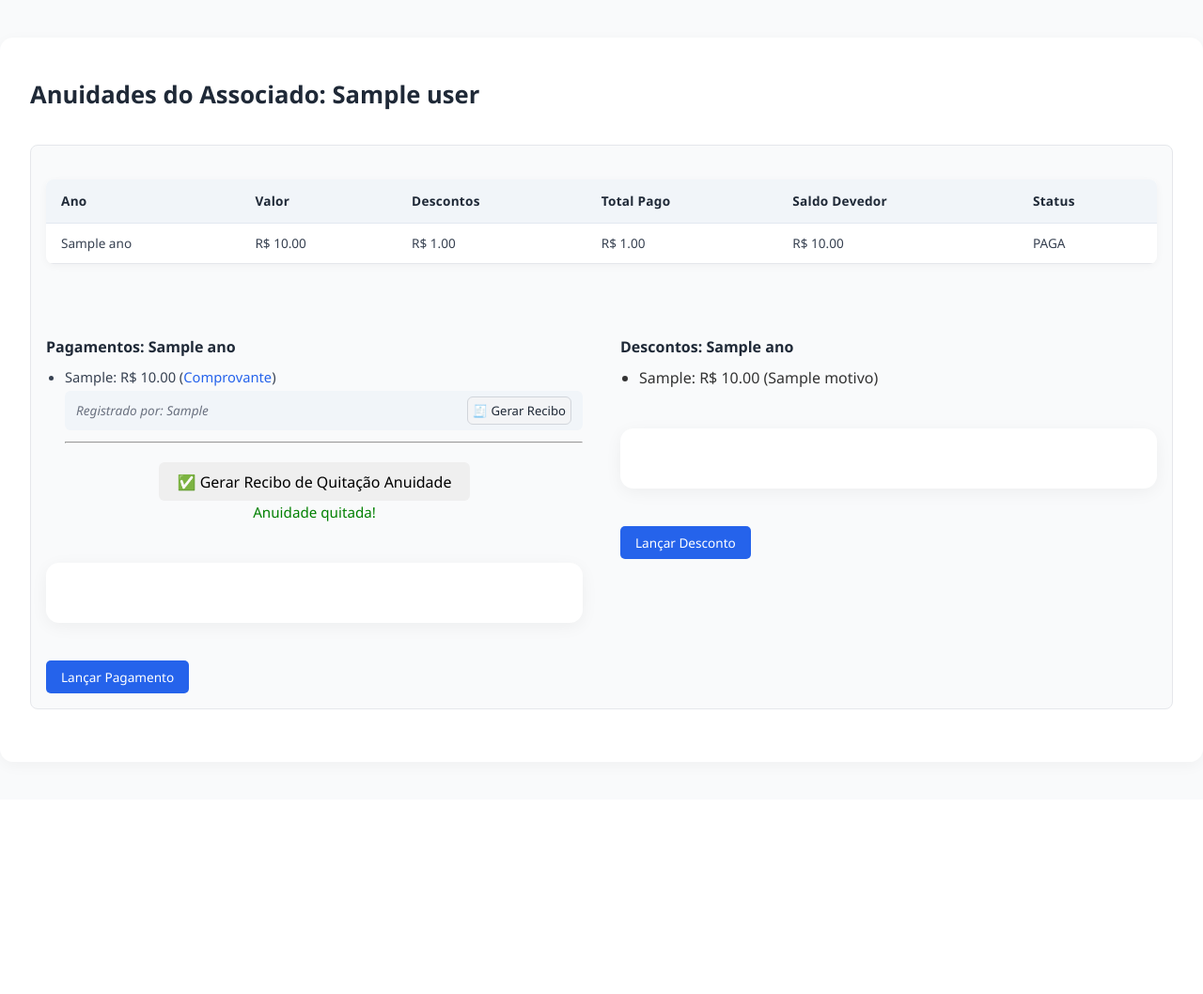
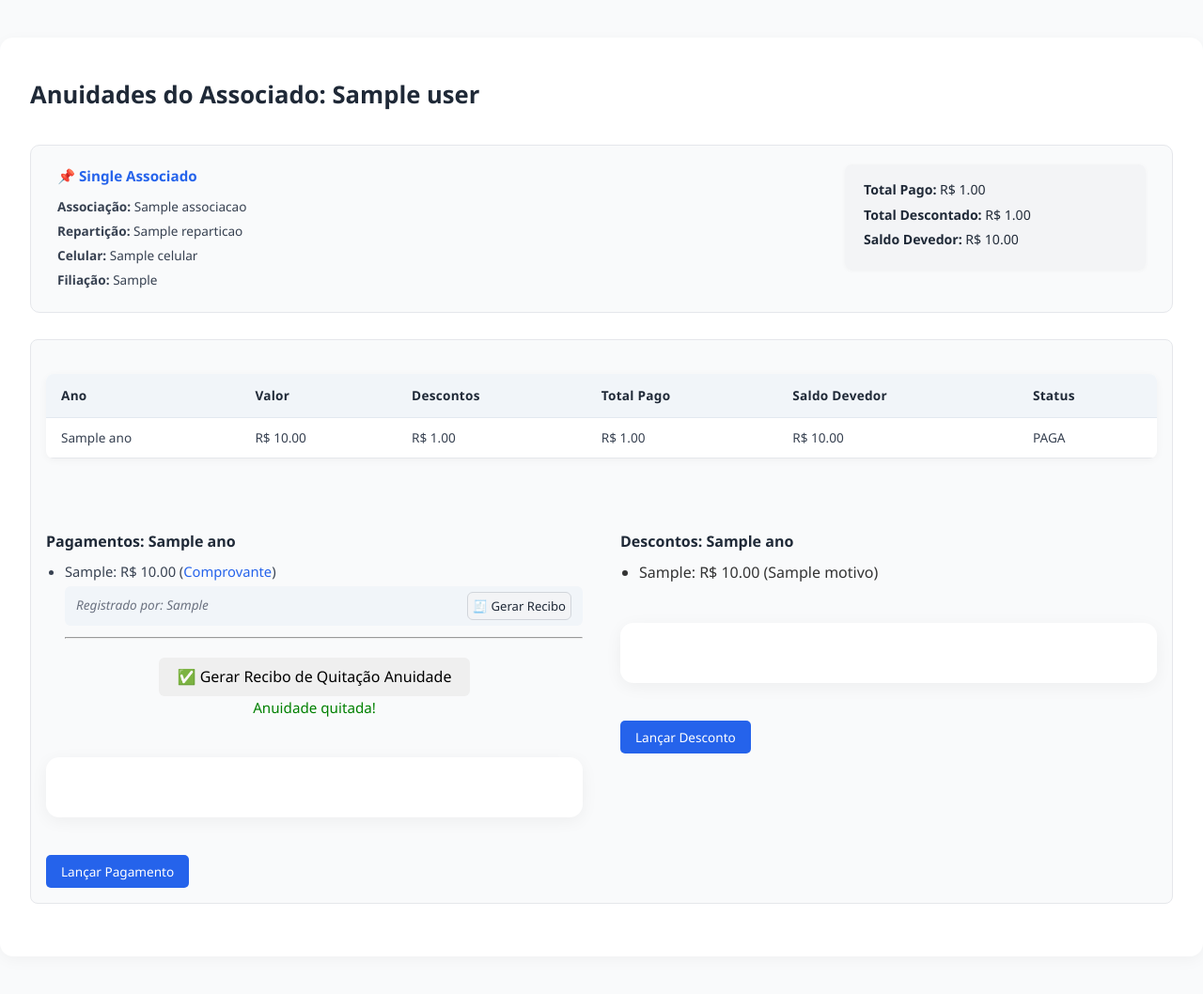
Before and after one commit to mrStudDev/apapesc2526, a Django app: template templates/anuidades/anuidade_associado.html in a window 1280 px wide. Shown: the part 61-1119 px from the top of the page at 94% size. Before the commit the page ends 816 px from the top, so only its background shows below. Run offline with Django 3.2, Linux system fonts and the light colour scheme; the template is opened without the code that fills it: most values are stand-ins (such as "Sample title", 1, 10 or a date in 2020).

Commit message:
Anuidades Single Associados Status

```diff
--- a/core/views/app_associados_imports.py
+++ b/core/views/app_associados_imports.py
@@ -2,7 +2,6 @@ from app_accounts.forms import CustomUserForm
 
 from app_associados.models import (
     AssociadoModel,
-
 )
 
 from app_associados.forms import (
@@ -17,3 +16,7 @@ from app_associacao.models import (
 
 from app_uploads.models import UploadsDocs
 from app_associados.drive_service import upload_file_to_drive, get_drive_service
+
+from app_anuidades.models import (
+    AnuidadeAssociado
+)
--- a/static/css/anuidades_associado.css
+++ b/static/css/anuidades_associado.css
@@ -35,7 +35,53 @@
 .table-list td {
     color: #374151;
 }
+.associado-header {
+    display: flex;
+    justify-content: space-between;
+    align-items: flex-start;
+    gap: 24px;
+    padding: 20px 28px;
+    background: #f9fafb;
+    border: 1px solid #e5e7eb;
+    border-radius: 10px;
+    margin-bottom: 28px;
+    flex-wrap: wrap;
+}
 
+.link-associado {
+    font-weight: 600;
+    font-size: 0.95rem;
+    color: #2563eb;
+    text-decoration: none;
+    display: inline-block;
+    margin-bottom: 10px;
+}
+
+.link-associado:hover {
+    text-decoration: underline;
+}
+
+.dados-associado span {
+    display: block;
+    font-size: 0.85rem;
+    color: #374151;
+    margin-bottom: 4px;
+}
+
+.anuidades-totais {
+    background: #f3f4f6;
+    padding: 16px 20px;
+    border-radius: 8px;
+    font-size: 0.88rem;
+    color: #1f2937;
+    min-width: 280px;
+    box-shadow: 0 1px 5px rgba(0, 0, 0, 0.04);
+}
+
+.anuidades-totais span {
+    display: block;
+    margin-bottom: 4px;
+}
 .anuidade-detalhes {
     display: flex;
     gap: 40px;
--- a/templates/anuidades/anuidade_associado.html
+++ b/templates/anuidades/anuidade_associado.html
@@ -17,6 +17,23 @@
 
 <div class="anuidades-container">
     <h1>Anuidades do Associado: {{ associado.user.get_full_name }}</h1>
+<div class="associado-header">
+    <div class="associado-info">
+        <a href="{% url 'app_associados:single_associado' associado.pk %}" class="link-associado">📌 Single Associado</a>
+        <div class="dados-associado">
+            <span><strong>Associação:</strong> {{ associado.associacao.nome_fantasia }}</span>
+            <span><strong>Repartição:</strong> {{ associado.reparticao.nome_reparticao }}</span>
+            <span><strong>Celular:</strong> {{ associado.celular }}</span>
+            <span><strong>Filiação:</strong> {{ associado.data_filiacao }}</span>
+        </div>
+    </div>
+
+    <div class="anuidades-totais">
+        <span><strong>Total Pago:</strong> R$ {{ total_pago_geral|floatformat:2 }}</span>
+        <span><strong>Total Descontado:</strong> R$ {{ total_descontos_geral|floatformat:2 }}</span>
+        <span><strong>Saldo Devedor:</strong> R$ {{ saldo_devedor_geral|floatformat:2 }}</span>
+    </div>
+</div>
 
     {% for info in anuidade_infos %}
         <div class="anuidade-detalhes">
```
Also changed, not shown: app_anuidades/views.py (+13 -2 lines), app_associados/views.py (+22 -3 lines), static/css/associado.css (+37 -0 lines), templates/associados/single_associado.html (+50 -40 lines).
